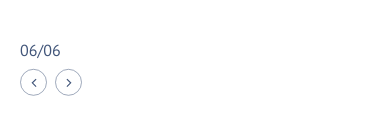
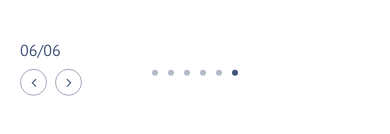
Before and after one commit to VlUry/timeline-circle, a React (Create React App) app: page / in a window 390 px wide. Shown: the part 706-840 px from the top of the page. Built offline with nearby package versions, Linux system fonts and the light colour scheme.

Commit message:
circle pagination for mobile

```diff
--- a/src/components/Circle/Circle.style.scss
+++ b/src/components/Circle/Circle.style.scss
@@ -71,3 +71,27 @@
     }
   }
 }
+
+.circle-pagination {
+  @media (min-width: 1025px) {
+    display: none;
+  }
+  display: flex;
+  position: absolute;
+  bottom: 20px;
+  gap: 10px;
+}
+
+.circle-pagination-button {
+  all: unset;
+  cursor: pointer;
+  width: 6px;
+  height: 6px;
+  border-radius: 50%;
+  background-color: rgba(66, 86, 122);
+  opacity: 0.4;
+
+  &.active {
+    opacity: 1;
+  }
+}
--- a/src/components/Circle/index.tsx
+++ b/src/components/Circle/index.tsx
@@ -10,6 +10,7 @@
 
 const Circle: FC<ICircle> = ({ onButtonClick, data }) => {
   return (
+    <>
       <div className="circle">
         {data.map((button, idx) => (
           <button
@@ -22,6 +23,18 @@
           </button>
         ))}
       </div>
+      <div className="circle-pagination">
+        {data.map((button, idx) => (
+          <button
+            key={idx}
+            className={
+              "circle-pagination-button" + (button.active ? " active" : "")
+            }
+            onClick={() => onButtonClick(idx)}
+          ></button>
+        ))}
+      </div>
+    </>
   );
 };
 
```
Lines whose indentation alone changed are shown as unchanged.
